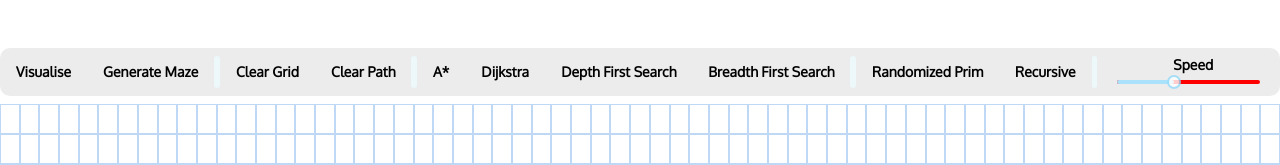
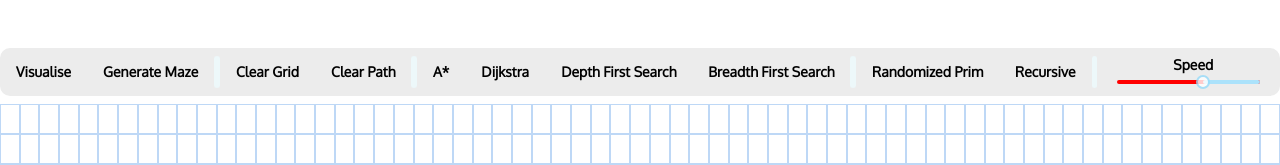
Before and after one commit to SamiiC/AlgoVisual, a React (Vite) app: page / in a window 1280 px wide. Shown: the top 165 px of the page. Built offline with nearby package versions, Linux system fonts and the light colour scheme.

Commit message:
fixed slider

```diff
--- a/src/components/Grid.tsx
+++ b/src/components/Grid.tsx
@@ -232,7 +232,8 @@ const Grid = () => {
           <p className="font-semibold text-black pl-14">Speed</p>
           <Slider onChange={(nextValues) => {speed.current = (nextValues);console.log('Change:', speed.current) ;}}
                   defaultValue = {40}
-                  railStyle={{ backgroundColor: 'red' }}  />
+                  railStyle={{ backgroundColor: 'red' }}
+                  reverse = {true}  />
 
         </div>
 
```
